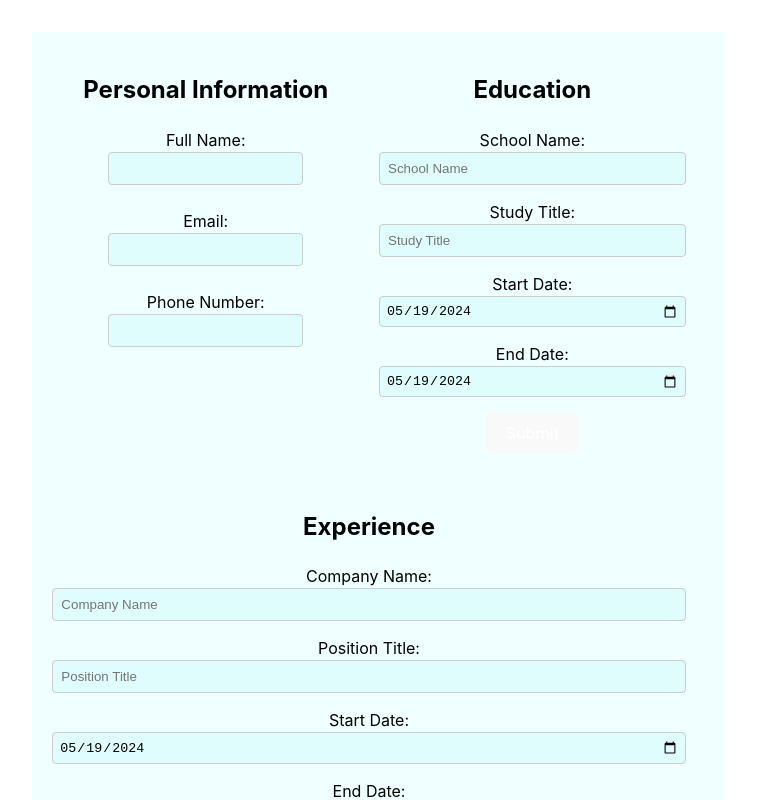
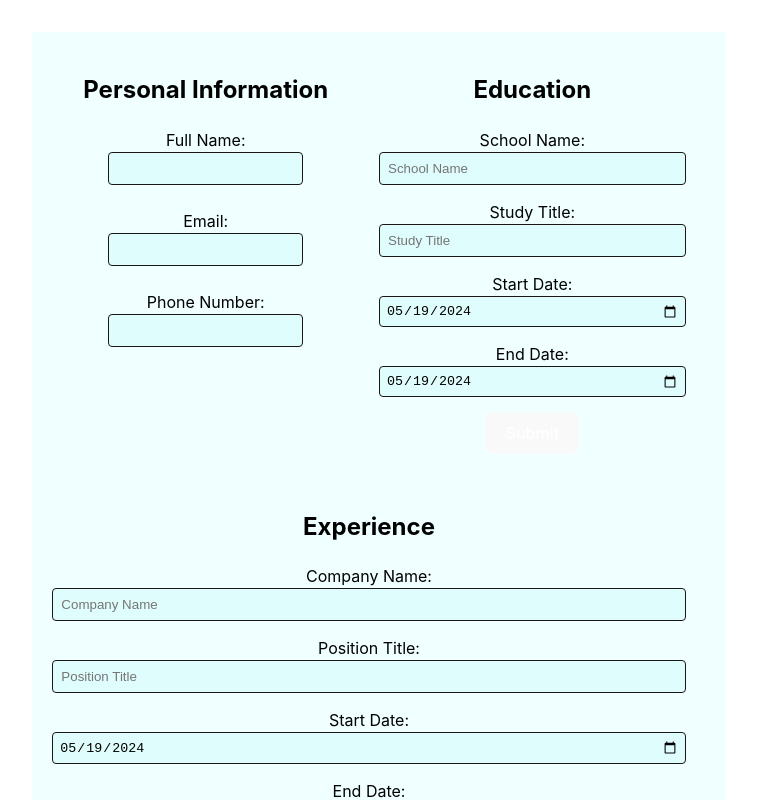
Before and after one commit to The-Shamm/Mod-6, a React (Vite) app in the folder Mod6App/: page / in a window 1280 px wide. Shown: the top 800 px of the page, without its empty margins (261-1018 px from the left). Built offline with nearby package versions, Linux system fonts and the light colour scheme.

Commit message:
minor fixes

```diff
--- a/Mod6App/src/styles/style.css
+++ b/Mod6App/src/styles/style.css
@@ -68,8 +68,8 @@
 
 input {
   background-color: #dffdfc;
-  border: 1px solid #ccc; /
-  color: black;
+  border: 1px solid #1a1616;
+  color:black;
   padding: 8px;
   box-sizing: border-box;
   border-radius: 4px;
```
